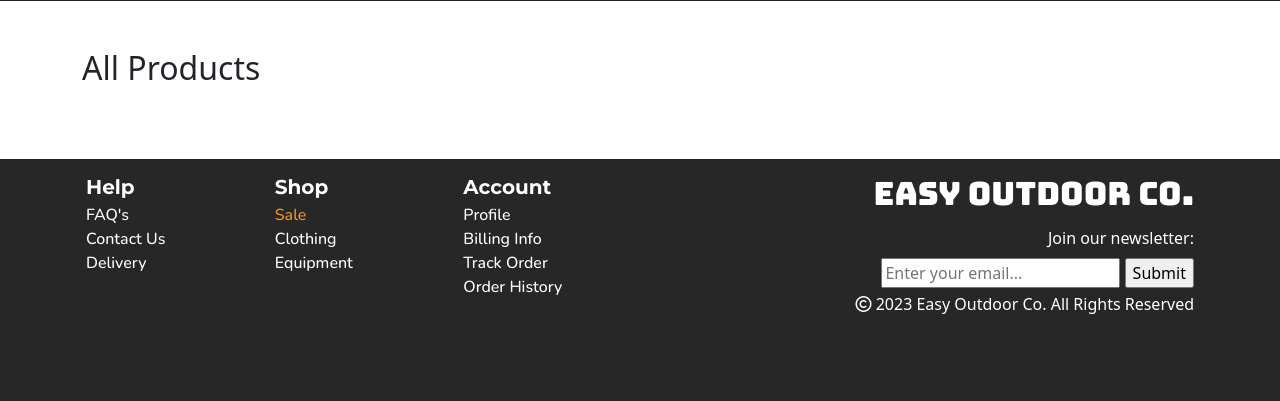
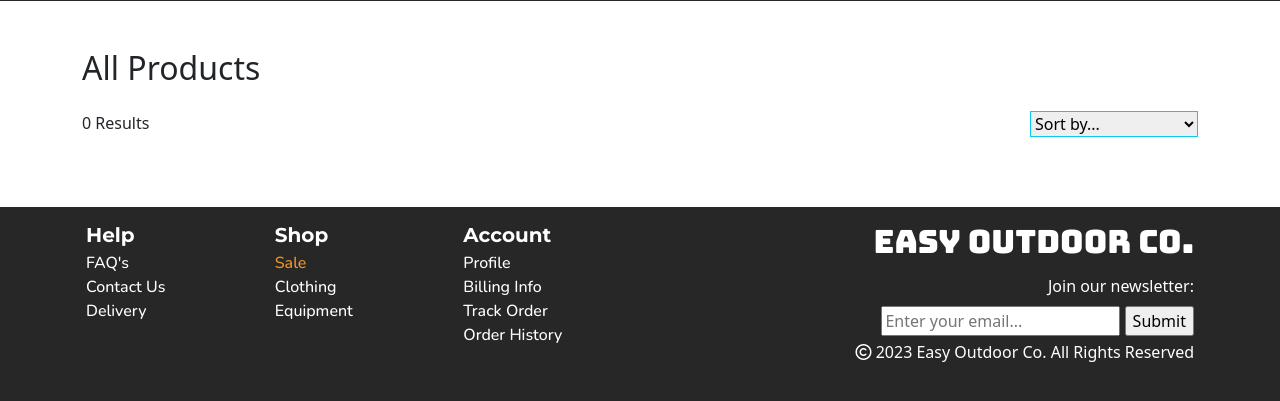
Before and after one commit to KippAD/easy-outdoor-co, a Django app: page /products/?clothing in a window 1280 px wide. Shown: the part 80-481 px from the top of the page. Run offline with Django 3.2, Linux system fonts and the light colour scheme; data comes from the database, SQL or seed files in the repository; some libraries are stand-ins or nearby versions.

Commit message:
Add product sorting functionality

```diff
--- a/products/templates/products/products.html
+++ b/products/templates/products/products.html
@@ -10,6 +10,26 @@
 <section class="product-section py-5">
     <div class="container">
         <h2 class="pb-3">All Products</h2>
+        <div class="row pb-2">
+            <div class="col-6">
+                <p>{{ products|length }} Results</p>
+            </div>
+            <div class="col-6 dropdown text text-end">
+                <!-- Sorting method taken from Code Institute Boutique Ado walkthrough project -->
+                <select id="sort-selector" class="custom-select custom-select-sm rounded-0 border border-{% if current_sorting != 'None_None' %}info{% else %}black{% endif %}">
+                    <option value="reset" {% if current_sorting == 'None_None' %}selected{% endif %}>Sort by...</option>
+                    <option value="price_asc" {% if current_sorting == 'price_asc' %}selected{% endif %}>Price (low to high)</option>
+                    <option value="price_desc" {% if current_sorting == 'price_desc' %}selected{% endif %}>Price (high to low)</option>
+                    <option value="rating_asc" {% if current_sorting == 'rating_asc' %}selected{% endif %}>Rating (low to high)</option>
+                    <option value="rating_desc" {% if current_sorting == 'rating_desc' %}selected{% endif %}>Rating (high to low)</option>
+                    <option value="name_asc" {% if current_sorting == 'name_asc' %}selected{% endif %}>Name (A-Z)</option>
+                    <option value="name_desc" {% if current_sorting == 'name_desc' %}selected{% endif %}>Name (Z-A)</option>
+                    <option value="category_asc" {% if current_sorting == 'category_asc' %}selected{% endif %}>Category (A-Z)</option>
+                    <option value="category_desc" {% if current_sorting == 'category_desc' %}selected{% endif %}>Category (Z-A)</option>
+                </select>
+            </div>
+        </div>
+
         <div class="row">
             {% for product in products %}
             <div class="col-3 d-flex flex-column">
@@ -32,3 +52,37 @@
 </section>
 
 {% endblock %}
+
+{% block postloadjs %}
+
+    {{ block.super }}
+    <script type="text/javascript">
+		$('.btt-link').click(function(e) {
+			window.scrollTo(0,0)
+		})
+	</script>
+
+    <!-- Sorting method taken from Code Institute Boutique Ado walkthrough project -->
+    <script type="text/javascript">
+        $('#sort-selector').change(function() {
+            var selector = $(this);
+            var currentUrl = new URL(window.location);
+
+            var selectedVal = selector.val();
+            if(selectedVal != "reset"){
+                var sort = selectedVal.split("_")[0];
+                var direction = selectedVal.split("_")[1];
+
+                currentUrl.searchParams.set("sort", sort);
+                currentUrl.searchParams.set("direction", direction);
+
+                window.location.replace(currentUrl);
+            } else {
+                currentUrl.searchParams.delete("sort");
+                currentUrl.searchParams.delete("direction");
+
+                window.location.replace(currentUrl);
+            }
+        })
+    </script>
+{% endblock %}
--- a/products/views.py
+++ b/products/views.py
@@ -1,49 +1,73 @@
 from django.shortcuts import render, get_object_or_404
 from .models import Product, Category
 from django.db.models import Q
+from django.db.models.functions import Lower
 
 
 def all_products(request):
     """ Displays products depending on categories selected """
     products = Product.objects.all()
+    search = None
+    sort = None
+    direction = None
 
-    # Filters all clothing items
-    if 'clothing' in request.GET:
-        products = Product.objects.filter(category__name__in=[
-            'jackets_coats',
-            't-shirts',
-            'fleeces_jumpers',
-            'trousers',
-            'socks'
-            ])
+    if request.GET:
 
-    # Filters all gear items
-    if 'gear' in request.GET:
-        products = Product.objects.filter(category__name__in=[
-            'gloves',
-            'headwear',
-            'equipment',
-            'footwear',
-            'sunglasses'
-            ])
+        # Filters all clothing items
+        if 'clothing' in request.GET:
+            products = products.filter(category__name__in=[
+                'jackets_coats',
+                't-shirts',
+                'fleeces_jumpers',
+                'trousers',
+                'socks'
+                ])
 
-    # Filters specific category types
-    if 'category' in request.GET:
-        category = request.GET['category']
-        products = products.filter(category__name=category)
+        # Filters all gear items
+        if 'gear' in request.GET:
+            products = products.filter(category__name__in=[
+                'gloves',
+                'headwear',
+                'equipment',
+                'footwear',
+                'sunglasses'
+                ])
 
-    # Search functionality
-    if 'search' in request.GET:
-        search = request.GET['search']
-        if not search:
-            messages.error(request, "The search query was empty.")
-            return redirect(reverse('products'))
+        # Filters specific category types
+        if 'category' in request.GET:
+            category = request.GET['category']
+            products = products.filter(category__name=category)
 
-        searches = Q(name__icontains=search) | Q(desc__icontains=search)
-        products = products.filter(searches)
+        # Search functionality
+        if 'search' in request.GET:
+            search = request.GET['search']
+            if not search:
+                messages.error(request, "The search query was empty.")
+                return redirect(reverse('products'))
+
+            searches = Q(name__icontains=search) | Q(desc__icontains=search)
+            products = products.filter(searches)
+
+        #  Sorting method taken from Code Institute Boutique Ado walkthrough project
+        if 'sort' in request.GET:
+            sortkey = request.GET['sort']
+            sort = sortkey
+            if sortkey == 'name':
+                sortkey = 'lower_name'
+                products = products.annotate(lower_name=Lower('name'))
+            if sortkey == 'category':
+                sortkey = 'category__name'
+            if 'direction' in request.GET:
+                direction = request.GET['direction']
+                if direction == 'desc':
+                    sortkey = f'-{sortkey}'
+            products = products.order_by(sortkey)
+
+    sorting = f'{sort}_{direction}'
 
     context = {
         'products': products,
+        'sorting': sorting,
     }
 
     return render(request, 'products/products.html', context)
```
